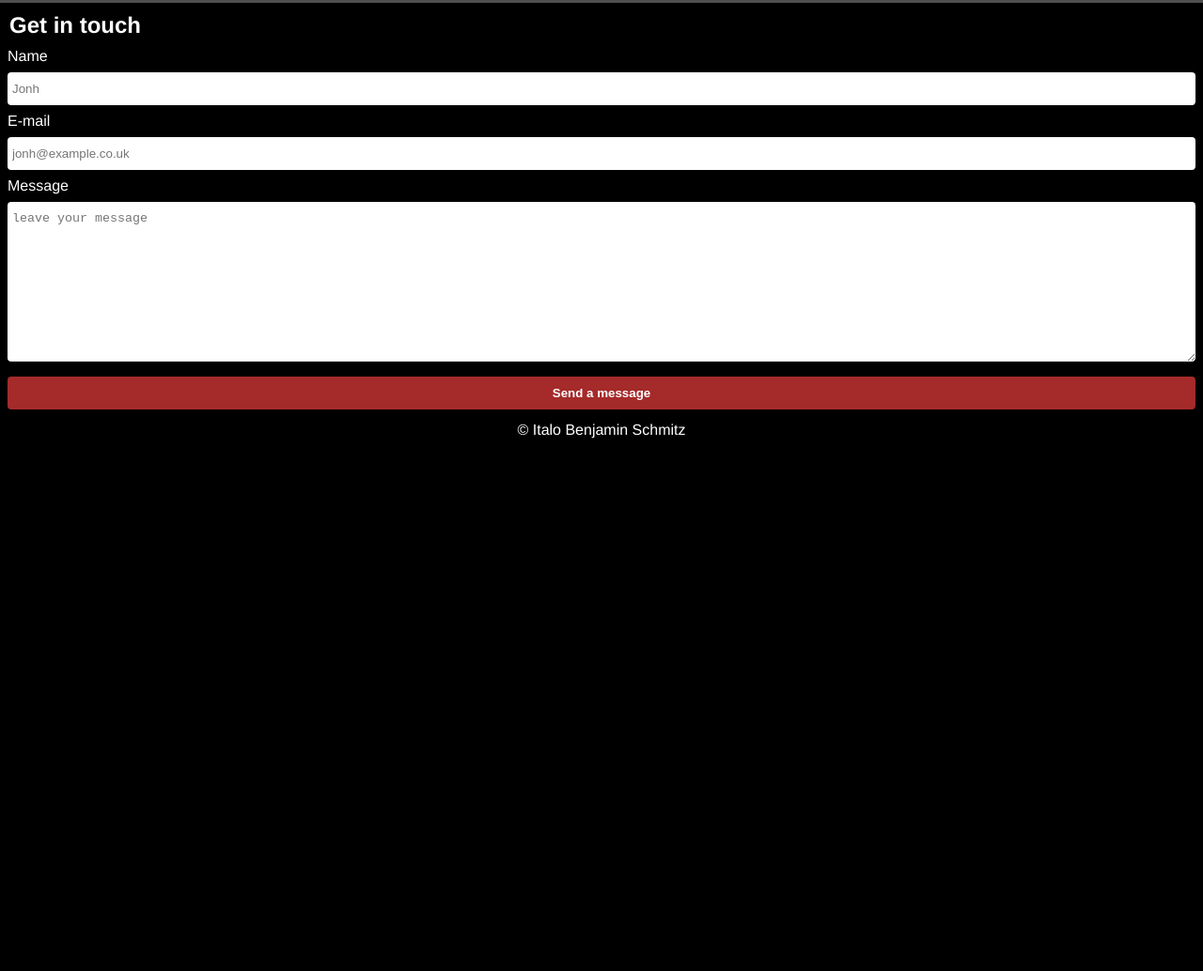
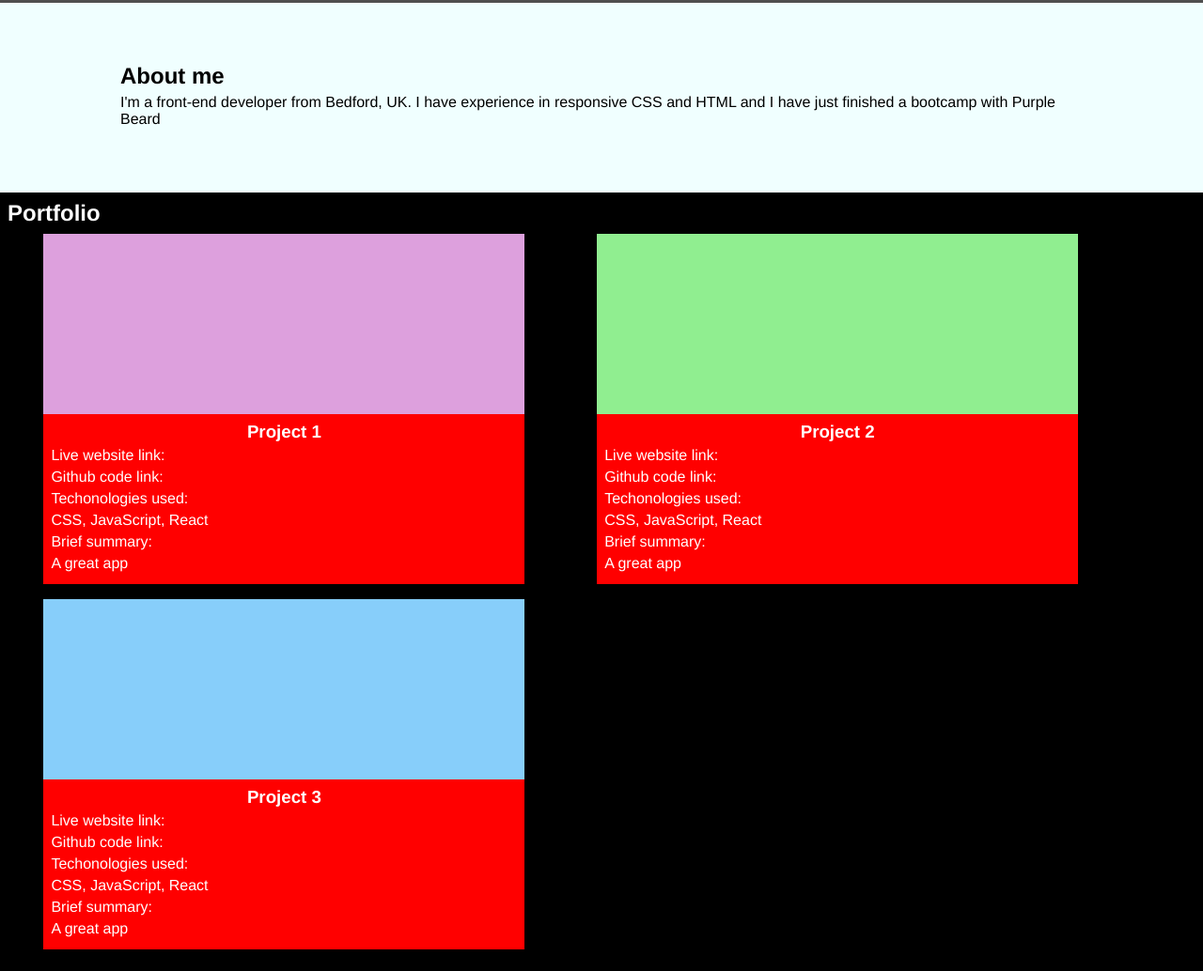
Before and after one commit to ibschmitz/Portfolio, a plain HTML site: page index.html in a window 1280 px wide. Shown: the part 397-1431 px from the top of the page at 94% size. Before the commit the page ends 864 px from the top, so only its background shows below. Drawn offline with Linux system fonts and the light colour scheme; grey boxes are pictures that could not be loaded.

Commit message:
About me and Portfolio sections added

```diff
--- a/css/style.css
+++ b/css/style.css
@@ -53,6 +53,41 @@ p {
 .socials a:hover {
   color: saddlebrown;
 }
+.aboutme {
+  background-color: azure;
+  color: black;
+  padding: 5vw 10vw;
+}
+.portfolio {
+  margin: 8px;
+}
+.projects {
+  display: flex;
+  flex-wrap: wrap;
+}
+.project {
+  width: 40vw;
+  margin: 1vh 3vw;
+}
+.project1-img {
+  background-color: plum;
+  height: 12em;
+}
+.project2-img {
+  background-color: lightgreen;
+  height: 12em;
+}
+.project3-img {
+  background-color: lightskyblue;
+  height: 12em;
+}
+.project-text {
+  background-color: red;
+  padding: 1vh;
+}
+.project-text h3 {
+  text-align: center;
+}
 .getintouch {
   width: 100%;
   display: flex;
--- a/index.html
+++ b/index.html
@@ -25,6 +25,56 @@
         <button>Contact me</button>
       </div>
     </header>
+    <div class="aboutme">
+      <h2>About me</h2>
+      <p>
+        I'm a front-end developer from Bedford, UK. I have experience in
+        responsive CSS and HTML and I have just finished a bootcamp with Purple
+        Beard
+      </p>
+    </div>
+    <div class="portfolio">
+      <h2>Portfolio</h2>
+      <div class="projects">
+        <div class="project">
+          <div class='project1-img'></div>
+          <div class='project-text'>
+          <h3>Project 1</h3>
+          <p>Live website link:</p>
+          <p>Github code link:</p>
+          <p>Techonologies used: </p>
+          <p>CSS, JavaScript, React</p>
+          <p>Brief summary: </p>
+          <p>A great app</p>
+        </div>
+        </div>
+        <div class="project">
+          <div class='project2-img'></div>
+          <div class='project-text'>
+          <h3>Project 2</h3>
+          <p>Live website link:</p>
+          <p>Github code link:</p>
+          <p>Techonologies used: </p>
+          <p>CSS, JavaScript, React</p>
+          <p>Brief summary: </p>
+          <p>A great app</p>
+        </div>
+        </div>
+        <div class="project">
+          <div class='project3-img'></div>
+          <div class='project-text'>
+          <h3>Project 3</h3>
+          <p>Live website link:</p>
+          <p>Github code link:</p>
+          <p>Techonologies used: </p>
+          <p>CSS, JavaScript, React</p>
+          <p>Brief summary: </p>
+          <p>A great app</p>
+        </div>
+        </div>
+        </div>
+      </div>
+    </div>
     <div class="getintouch">
       <h2>Get in touch</h2>
       <label for="name">Name</label>
```
